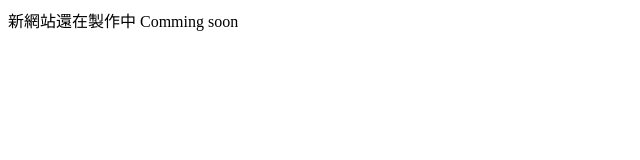
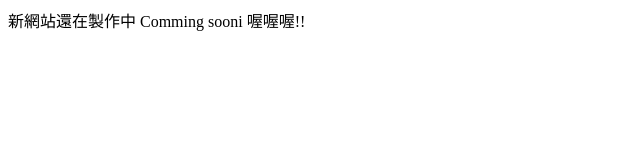
Before and after one commit to sin5111/uiu0721, a plain HTML site: page 0721profile/profile.html in a window 1280 px wide. Shown: the full height of the page, 0-640 px from the left. Drawn offline with Linux system fonts and the light colour scheme.

Commit message:
Update profile.html

```diff
--- a/0721profile/profile.html
+++ b/0721profile/profile.html
@@ -6,7 +6,7 @@
     <title>我的作品集錦</title>
 </head>
 <body>
-    新網站還在製作中 Comming soon
+    新網站還在製作中 Comming sooni 喔喔喔!!
 
 </body>
 </html>
```
